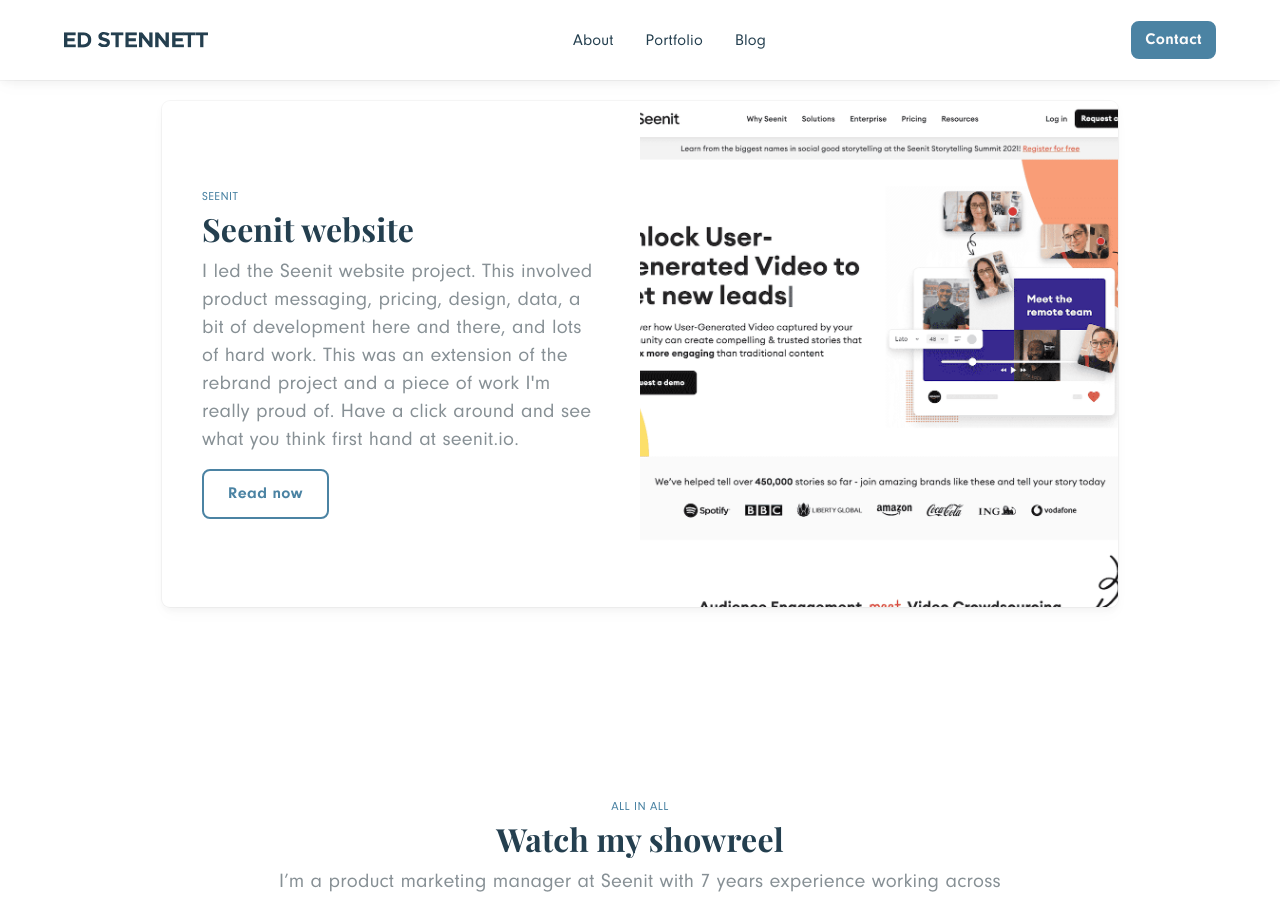
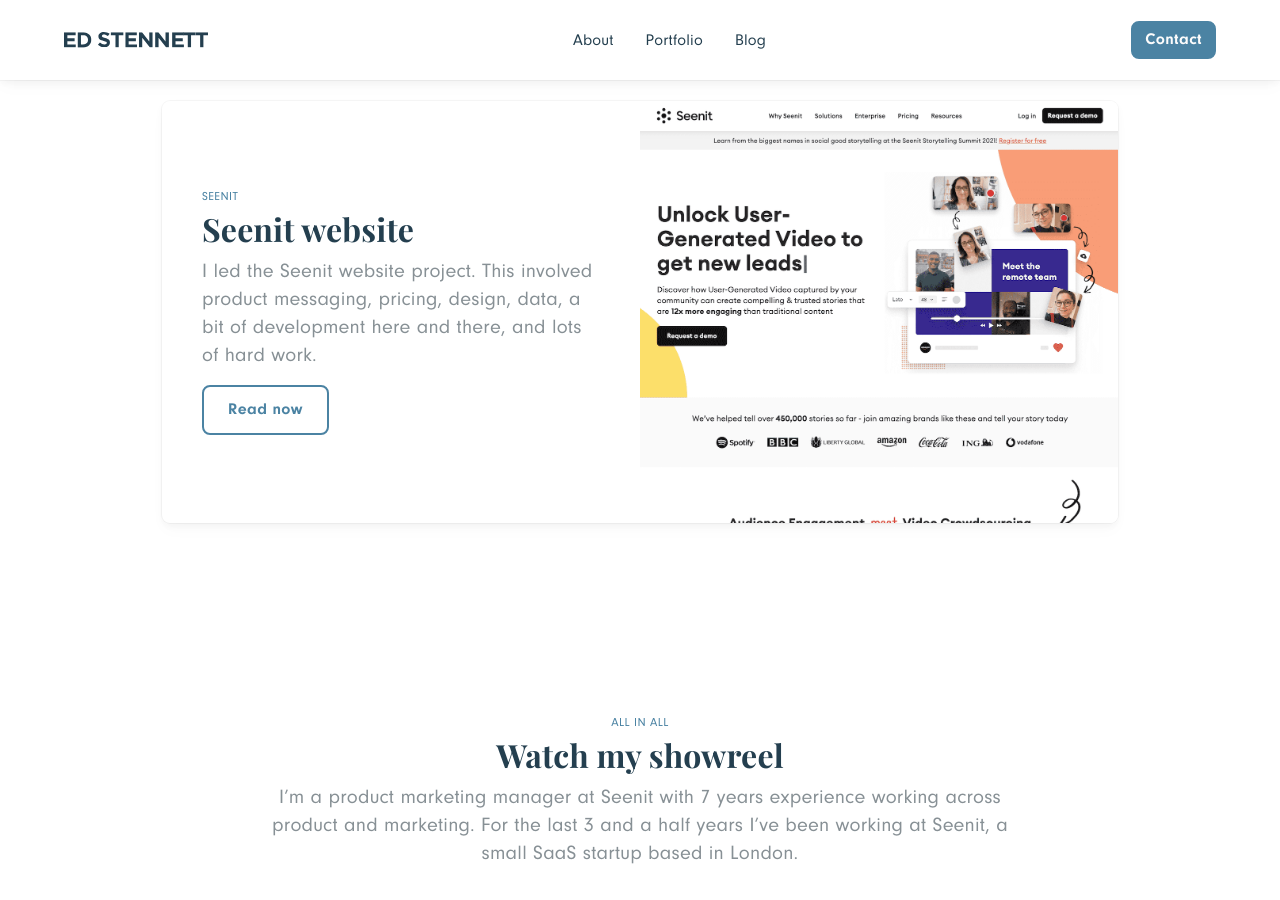
Before and after one commit to edstennettackee/edstennett, a Jekyll site: the page built from pages/portfolio.html, in a window 1280 px wide and 900 px high, scrolled down 1695 px. Built offline with Jekyll 4.4.1, drawn with Linux system fonts in a browser that asks for light colours.

Commit message:
Updated '_portfolio/seenit-website.md' via CloudCannon

```diff
--- a/_portfolio/seenit-website.md
+++ b/_portfolio/seenit-website.md
@@ -2,9 +2,7 @@
 title: Seenit website
 description: >-
   I led the Seenit website project. This involved product messaging, pricing,
-  design, data, a bit of development here and there, and lots of hard work. This
-  was an extension of the rebrand project and a piece of work I'm really proud
-  of. Have a click around and see what you think first hand at seenit.io.
+  design, data, a bit of development here and there, and lots of hard work.
 image: /assets/images/portfolio/seenit-website-homepage.png
 company: Seenit
 ---
```
